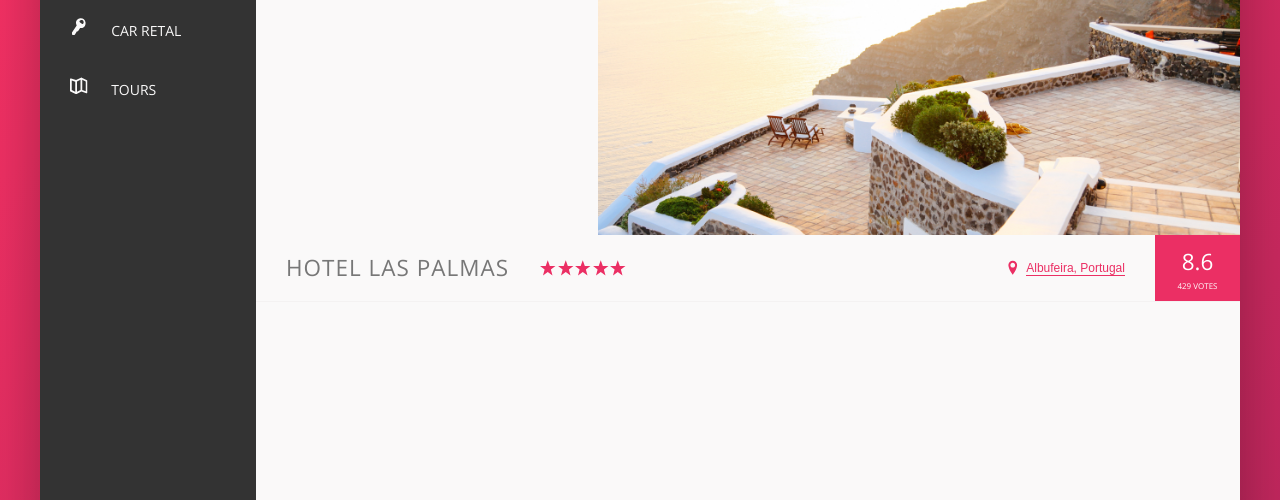
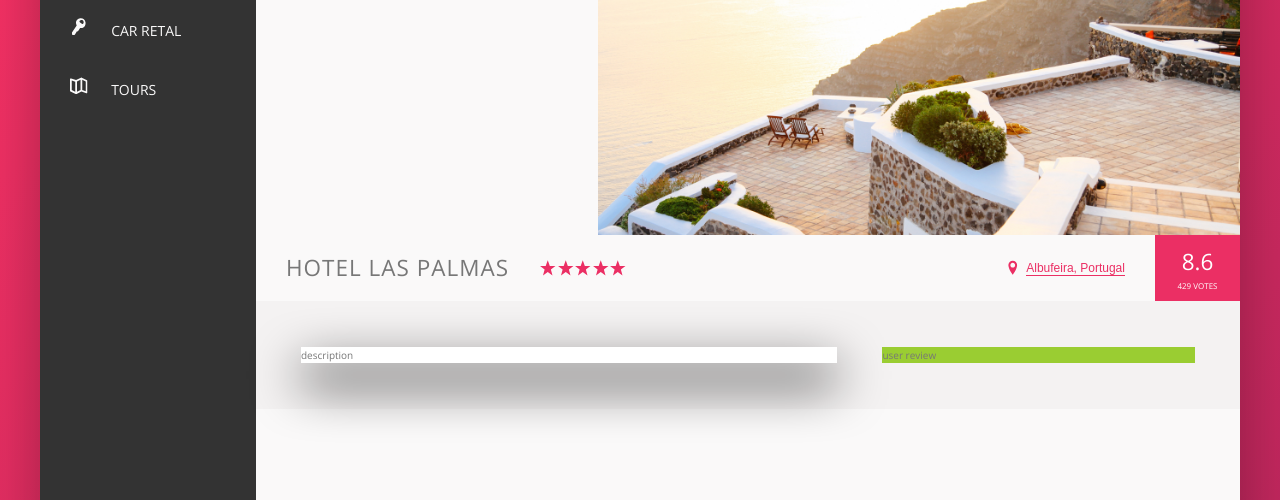
Before and after one commit to DeividVeloso/advanced-css, a website: page project/trillo/index.html in a window 1280 px wide. Shown: the part 300-800 px from the top of the page. Drawn offline with nearby package versions, Linux system fonts and the light colour scheme.

Commit message:
add new section

```diff
--- a/project/trillo/index.html
+++ b/project/trillo/index.html
@@ -147,9 +147,15 @@
              <div class="overview__rating-count">429 votes</div>
             </div>
           </div>
-        </div>
+          <div class="detail">
+            <div class="description">
+              description
+            </div>
+            <div class="user-reviews">
+              user review
+            </div>
+          </div>
         </main>
       </div>
-
   </body>
 </html>
--- a/project/trillo/sass/_base.scss
+++ b/project/trillo/sass/_base.scss
@@ -29,6 +29,11 @@ Grey dark 3: #999
   --color-grey-dark-1: #333;
   --color-grey-dark-2: #777;
   --color-grey-dark-3: #999;
+
+  --shadow-dark: 0 2rem 6rem rgba(0, 0, 0, 0.3);
+  --shadow-light: 0 2rem 5rem rgba(0, 0, 0.06);
+
+  --line: 1px solid var(--color-grey-light-2);
 }
 
 * {
--- a/project/trillo/sass/_components.scss
+++ b/project/trillo/sass/_components.scss
@@ -202,8 +202,7 @@ Hotel Overview
 .overview {
   display: flex;
   align-items: center;
-  border-bottom: 1px solid var(--color-grey-light-2);
-
+  border-bottom: var(--line);
   &__heading {
     font-size: 2.25rem;
     font-weight: 300;
--- a/project/trillo/sass/_layout.scss
+++ b/project/trillo/sass/_layout.scss
@@ -2,7 +2,7 @@
   max-width: 120rem;
   margin: 8rem auto;
   background-color: var(--color-grey-light-1);
-  box-shadow: 0 2rem 6rem rgba(0, 0, 0, 0.3);
+  box-shadow: var(--shadow-dark);
   min-height: 50rem;
 }
 
@@ -10,7 +10,7 @@
   font-size: 1.4rem;
   height: 7rem;
   background-color: #fff;
-  border-bottom: 1px solid var(--color-grey-light-2);
+  border-bottom: var(--line);
   display: flex;
   justify-content: space-between;
   align-items: center;
@@ -31,8 +31,25 @@
 
 .hotel-view {
   flex: 1;
-
   //Only to test
-
   height: 80rem;
 }
+
+.detail {
+  display: flex;
+  padding: 4.5rem;
+  background-color: var(--color-grey-light-2);
+  border-bottom: var(--line);
+}
+
+.description {
+  background-color: #fff;
+  flex: 0 0 60%;
+  margin-right: 4.5rem;
+  box-shadow: var(--shadow-light);
+}
+
+.user-reviews {
+  background-color: yellowgreen;
+  flex: 1;
+}
```
Also changed, not shown: project/trillo/css/style.css.
